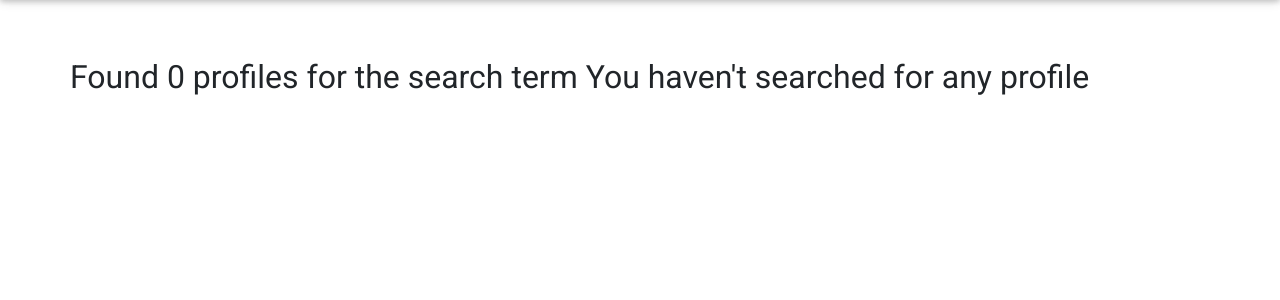
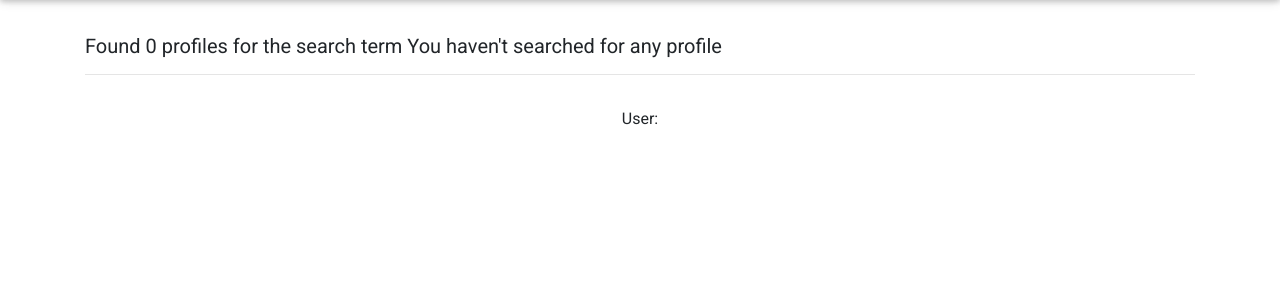
Before and after one commit to alvynah/instagram-clone, a Django app: page /search/ in a window 1280 px wide. Shown: the part 62-362 px from the top of the page. Run offline with Django 3.2, Linux system fonts and the light colour scheme; the visitor is signed in with stand-in values (Sample User, id 1); some libraries are stand-ins or nearby versions.

```diff
--- a/insta/templates/instagram/search_results.html
+++ b/insta/templates/instagram/search_results.html
@@ -1,33 +1,32 @@
-{%extends 'instagram/base.html'%} {% block content %}
-<div class="container">
+{%extends 'instagram/base.html'%} {% block content %} {{block.super}}
 <br>
 <br>
 <br>
 <br>
-    <br>
-    <div class="row text-center">
+<div class="container">
+
+    <div class="heading">
         {% if profiles%}
-        <h2>Found {{ profiles|length }} user with searched term '{{message}}'</h2>
-        {% else %}
-        <h2> Found 0 profiles for the search term {{message}}</h2>
+        <h5 class="text-center">Found {{ profiles|length }} user with searched term '{{message.capitalize}}'</h5> {%else%}
+        <h5> Found 0 profiles for the search term {{message}} </h5>
         {% endif %}
     </div>
+    <hr>
 </div>
 <div class="container">
-    <div class="row">
-        <div class="col-mb-4 mt-3">
-            {% if profiles %} {% for profile in profiles %}
-
-            <div class="card">
-                {% if profile.user.profile.profile_pic %}
-                <img src="{{profile.user.profile.profile_pic.url}}" style="width:200px" alt="none">{%endif%}
-                <div class="media-body">
+    <div class="row justify-content-center">
+        <div class="col-xs-3 mt-3">
+            User: {% if profiles %} {% for profile in profiles %} {% if profile.user.profile.profile_pic %}
+            <img src="{{profile.user.profile.profile_pic.url}}" style="width:60px;height:60px;" alt="none" class="rounded-circle border ml-3 mt-2  mr-3">{%endif%}
+        </div>
+        <div class="col-xs-3 mt-4">
             <a href="{%url 'user_profile' profile.user.username %}">
-                        <h2 class="account-heading">{{ profile.user.username }}</h2>
+                <h3 class="account-heading" style="font-size:40px;">{{ profile.user.username }}</h3>
             </a>
         </div>
-            </div><br> {% endfor %}
+        {% endfor %}
     </div>
+    <hr>
 </div>
 </div>
 {% endif %} {% endblock %}
```
Lines whose indentation alone changed are shown as unchanged.
